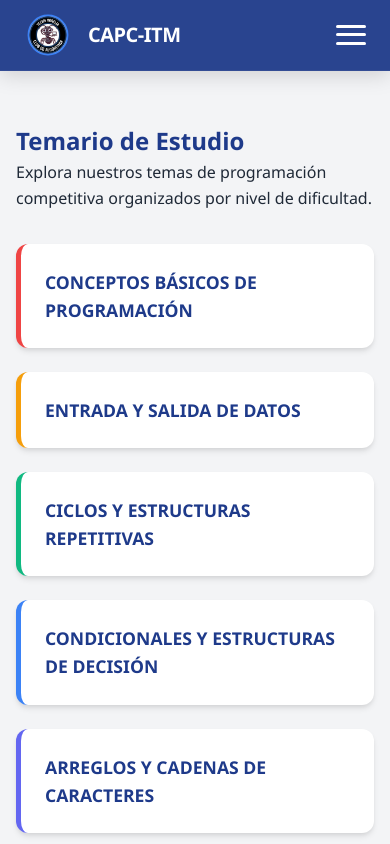
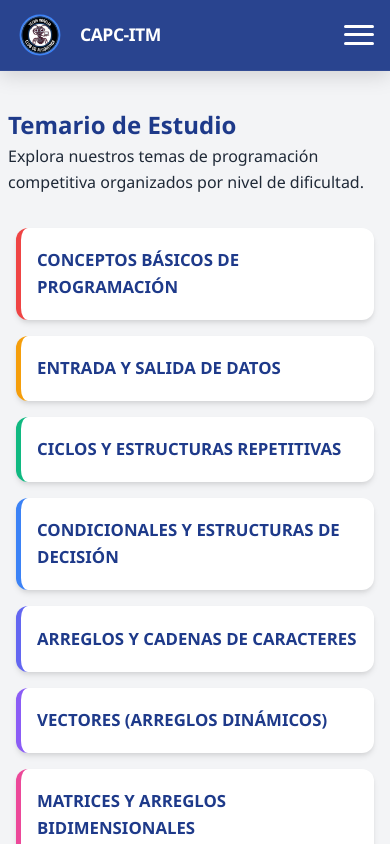
Before and after one commit to Cruzdev0131/algoritmiaITM-Morelia, a React (Vite) app: page /temario in a window 390 px wide. Shown: the top 844 px of the page. Built offline with nearby package versions, Linux system fonts and the light colour scheme.

Commit message:
fix responsive

```diff
--- a/src/components/Footer.css
+++ b/src/components/Footer.css
@@ -22,7 +22,8 @@
 
 .social-links a {
   color: white;
-  font-size: 1.5rem; /* Tamaño de íconos */
+  font-size: 1.5rem;
+  /* Tamaño de íconos */
   opacity: 0.8;
   transition: all 0.3s ease;
 }
@@ -48,3 +49,14 @@
   color: var(--accent);
   font-weight: bold;
 }
+
+/* --- Ajustes Móviles --- */
+@media (max-width: 768px) {
+  .site-footer {
+    padding: 2rem 1rem 1.5rem 1rem;
+  }
+
+  .social-links {
+    gap: 1.5rem;
+  }
+}
--- a/src/components/Navbar.css
+++ b/src/components/Navbar.css
@@ -14,7 +14,7 @@
 
   /* COLOR ORIGINAL: Usaba rgba manual.
      NUEVO: Usamos el mismo tono que var(--primary) (#1e3a8a) con transparencia */
-background-color: rgba(30, 58, 138, 0.85);
+  background-color: rgba(30, 58, 138, 0.85);
   backdrop-filter: blur(8px);
   border-bottom: 1px solid rgba(255, 255, 255, 0.1);
 
@@ -28,7 +28,8 @@ background-color: rgba(30, 58, 138, 0.85);
   background: rgba(30, 58, 138, 0.95);
 
   backdrop-filter: blur(12px);
-  box-shadow: 0 4px 20px rgba(0, 0, 0, 0.15); /* Sombra más suave */
+  box-shadow: 0 4px 20px rgba(0, 0, 0, 0.15);
+  /* Sombra más suave */
   border-bottom: 1px solid rgba(255, 255, 255, 0.05);
 }
 
@@ -70,7 +71,8 @@ background-color: rgba(30, 58, 138, 0.85);
 
 .navbar-wrapper.scrolled .club-logo {
   transform: scale(0.85);
-  border-color: var(--secondary); /* Usa tu color secundario cyan/azul claro */
+  border-color: var(--secondary);
+  /* Usa tu color secundario cyan/azul claro */
 }
 
 .club-info {
@@ -98,7 +100,8 @@ background-color: rgba(30, 58, 138, 0.85);
   font-weight: 400;
 
   /* PROPIEDADES PARA ANIMAR EL "BRINCO" */
-  max-height: 20px; /* Altura máxima inicial */
+  max-height: 20px;
+  /* Altura máxima inicial */
   opacity: 1;
   transform: translateY(0);
 
@@ -111,7 +114,8 @@ background-color: rgba(30, 58, 138, 0.85);
   max-height: 0;
   opacity: 0;
   margin-top: 0;
-  transform: translateY(-5px); /* Pequeño movimiento hacia arriba */
+  transform: translateY(-5px);
+  /* Pequeño movimiento hacia arriba */
   pointer-events: none;
 }
 
@@ -138,8 +142,8 @@ background-color: rgba(30, 58, 138, 0.85);
 }
 
 .navbar-wrapper.scrolled .desktop-links {
-   /* Opcional: Oscurecer un poco el fondo de los links al bajar */
-   background: rgba(0, 0, 0, 0.1);
+  /* Opcional: Oscurecer un poco el fondo de los links al bajar */
+  background: rgba(0, 0, 0, 0.1);
 }
 
 .desktop-links a {
@@ -159,9 +163,10 @@ background-color: rgba(30, 58, 138, 0.85);
 
 .desktop-links a.active-link {
   background: white;
-  color: var(--primary); /* Texto azul oscuro institucional */
+  color: var(--primary);
+  /* Texto azul oscuro institucional */
   font-weight: 700;
-  box-shadow: 0 2px 10px rgba(0,0,0,0.1);
+  box-shadow: 0 2px 10px rgba(0, 0, 0, 0.1);
 }
 
 /* --- Menú Hamburguesa --- */
@@ -179,7 +184,9 @@ background-color: rgba(30, 58, 138, 0.85);
 }
 
 @media (min-width: 768px) {
-  .hamburger-menu { display: none; }
+  .hamburger-menu {
+    display: none;
+  }
 }
 
 .hamburger-line {
@@ -191,9 +198,18 @@ background-color: rgba(30, 58, 138, 0.85);
   transform-origin: 1px;
 }
 
-.hamburger-menu.active .hamburger-line:nth-child(1) { transform: rotate(45deg); }
-.hamburger-menu.active .hamburger-line:nth-child(2) { opacity: 0; transform: translateX(20px); }
-.hamburger-menu.active .hamburger-line:nth-child(3) { transform: rotate(-45deg); }
+.hamburger-menu.active .hamburger-line:nth-child(1) {
+  transform: rotate(45deg);
+}
+
+.hamburger-menu.active .hamburger-line:nth-child(2) {
+  opacity: 0;
+  transform: translateX(20px);
+}
+
+.hamburger-menu.active .hamburger-line:nth-child(3) {
+  transform: rotate(-45deg);
+}
 
 /* --- Menú Móvil Overlay --- */
 .mobile-nav-overlay {
@@ -216,7 +232,7 @@ background-color: rgba(30, 58, 138, 0.85);
   height: 100vh;
   background: var(--bg-card);
   padding: 6rem 2rem 2rem 2rem;
-  box-shadow: -5px 0 25px rgba(0,0,0,0.2);
+  box-shadow: -5px 0 25px rgba(0, 0, 0, 0.2);
   display: flex;
   flex-direction: column;
   gap: 1.5rem;
@@ -241,7 +257,35 @@ background-color: rgba(30, 58, 138, 0.85);
   transition: background 0.2s;
 }
 
-.mobile-nav-list a.active, .mobile-nav-list a:hover {
+.mobile-nav-list a.active,
+.mobile-nav-list a:hover {
   color: var(--primary);
   background: #f1f5f9;
 }
+
+/* Ajustes para el Navbar en Móviles */
+@media (max-width: 768px) {
+  .club-title {
+    font-size: 1.1rem;
+    /* Título un poco más pequeño para evitar que se recorte */
+  }
+
+  .navbar-container {
+    padding: 0 1rem;
+    /* Reducir padding lateral para ganar área táctil */
+  }
+
+  .mobile-nav {
+    /* En vez de 75%, en celulares delgados a veces 80% o 85% es mejor,
+       pero se limitará a max-width 300px */
+    width: 80%;
+    padding: 5rem 1.5rem 2rem 1.5rem;
+  }
+
+  .mobile-nav-list a {
+    font-size: 1.1rem;
+    /* Más legible para tocar con el pulgar */
+    padding: 0.8rem 1rem;
+    /* Área táctil más grande */
+  }
+}
--- a/src/index.css
+++ b/src/index.css
@@ -71,3 +71,20 @@ a:hover { color: var(--primary); }
   margin: 0.5rem auto;
   border-radius: 2px;
 }
+
+/* --- Ajustes Globales para Móviles --- */
+@media (max-width: 768px) {
+  .main-content {
+    /* Reducimos el padding lateral en celulares */
+    padding-left: 0.5rem;
+    padding-right: 0.5rem;
+    /* Ajustamos el padding superior para el Navbar que es más pequeño */
+    padding-top: calc(var(--nav-height) + 1rem);
+  }
+
+  .section-title {
+    /* El clamp actualiza dinámicamente, pero para forzar en pantallas pequeñas
+       reducimos un poco el margen y la línea inferior */
+    margin-bottom: 1.5rem;
+  }
+}
--- a/src/pages/About.css
+++ b/src/pages/About.css
@@ -21,8 +21,8 @@
 /* Grid para las tarjetas del equipo */
 .team-grid {
   display: grid;
-  grid-template-columns: repeat(auto-fit, minmax(280px, 1fr));
-  gap: 2.5rem;
+  grid-template-columns: repeat(auto-fit, minmax(250px, 1fr));
+  gap: 2rem;
   padding: 1rem;
   margin-top: 2rem;
 }
@@ -31,3 +31,14 @@
 .team-grid .coder-card {
   height: 100%;
 }
+
+/* --- Ajustes Móviles --- */
+@media (max-width: 768px) {
+  .about-container {
+    padding: 1.5rem 0.5rem;
+  }
+
+  .team-grid {
+    padding: 0;
+  }
+}
--- a/src/pages/Blog.css
+++ b/src/pages/Blog.css
@@ -60,7 +60,8 @@
   border-bottom: 2px solid var(--gray-200);
 }
 
-.blog-post ul, .blog-post ol {
+.blog-post ul,
+.blog-post ol {
   margin-bottom: 2rem;
   padding-left: 1.5rem;
 }
@@ -68,3 +69,24 @@
 .blog-post li {
   margin-bottom: 0.8rem;
 }
+
+/* --- Ajustes Móviles --- */
+@media (max-width: 768px) {
+  .timeline-index {
+    padding: 1.5rem 1rem;
+  }
+
+  .timeline-index ul {
+    flex-direction: column;
+    gap: 1rem;
+  }
+
+  .timeline-index a {
+    width: 100%;
+    text-align: center;
+  }
+
+  .blog-media {
+    margin: 1.5rem auto;
+  }
+}
--- a/src/pages/Faq.css
+++ b/src/pages/Faq.css
@@ -3,11 +3,12 @@
 .faq-list {
   max-width: 1100px;
 
-margin: 6rem auto 4rem auto;
+  margin: 6rem auto 4rem auto;
   display: flex;
   flex-direction: column;
   gap: 1rem;
-  margin-bottom: 4rem; /* Espacio antes del footer */
+  margin-bottom: 4rem;
+  /* Espacio antes del footer */
 }
 
 .faq-item {
@@ -33,7 +34,8 @@ margin: 6rem auto 4rem auto;
   display: flex;
   justify-content: space-between;
   align-items: center;
-  user-select: none; /* Evita que se seleccione el texto al hacer clic rápido */
+  user-select: none;
+  /* Evita que se seleccione el texto al hacer clic rápido */
 }
 
 .faq-question:hover {
@@ -61,7 +63,8 @@ margin: 6rem auto 4rem auto;
   border-top: 1px solid #e5e7eb;
 
   /* --- LÓGICA DEL ACORDEÓN --- */
-  display: none; /* Oculto por defecto */
+  display: none;
+  /* Oculto por defecto */
   animation: slideDown 0.3s ease;
 }
 
@@ -71,6 +74,30 @@ margin: 6rem auto 4rem auto;
 }
 
 @keyframes slideDown {
-  from { opacity: 0; transform: translateY(-10px); }
-  to { opacity: 1; transform: translateY(0); }
+  from {
+    opacity: 0;
+    transform: translateY(-10px);
+  }
+
+  to {
+    opacity: 1;
+    transform: translateY(0);
+  }
 }
+
+/* --- Ajustes Móviles --- */
+@media (max-width: 768px) {
+  .faq-list {
+    margin: 3rem 1rem 2rem 1rem;
+  }
+
+  .faq-question {
+    padding: 1.2rem 1rem;
+    font-size: 0.95rem;
+  }
+
+  .faq-answer {
+    padding: 1.2rem 1rem;
+    font-size: 0.9rem;
+  }
+}
--- a/src/pages/Join.css
+++ b/src/pages/Join.css
@@ -63,7 +63,7 @@
   background: linear-gradient(135deg, #f8fafc 0%, #e2e8f0 100%);
   padding: 3rem 1rem;
   border-radius: 20px;
-  box-shadow: inset 0 0 20px rgba(0,0,0,0.05);
+  box-shadow: inset 0 0 20px rgba(0, 0, 0, 0.05);
 }
 
 .cta-box h3 {
@@ -96,19 +96,50 @@
   text-decoration: none;
   font-size: 1.1rem;
   transition: transform 0.2s, box-shadow 0.2s;
-  box-shadow: 0 4px 6px rgba(0,0,0,0.1);
+  box-shadow: 0 4px 6px rgba(0, 0, 0, 0.1);
 }
 
 .social-btn:hover {
   transform: translateY(-3px);
-  box-shadow: 0 8px 15px rgba(0,0,0,0.2);
+  box-shadow: 0 8px 15px rgba(0, 0, 0, 0.2);
   color: white;
 }
 
 /* Colores de marca */
-.whatsapp { background-color: #25D366; }
-.discord { background-color: #5865F2; }
-.facebook { background-color: #1877F2; }
+.whatsapp {
+  background-color: #25D366;
+}
+
+.discord {
+  background-color: #5865F2;
+}
+
+.facebook {
+  background-color: #1877F2;
+}
+
 .instagram {
   background: linear-gradient(45deg, #f09433 0%, #e6683c 25%, #dc2743 50%, #cc2366 75%, #bc1888 100%);
 }
+
+/* --- Ajustes Móviles --- */
+@media (max-width: 768px) {
+  .benefits-grid {
+    grid-template-columns: 1fr;
+    gap: 1.5rem;
+  }
+
+  .cta-box {
+    padding: 2rem 1rem;
+  }
+
+  .join-socials {
+    flex-direction: column;
+    align-items: stretch;
+    padding: 0 1rem;
+  }
+
+  .social-btn {
+    justify-content: center;
+  }
+}
--- a/src/pages/Temario.css
+++ b/src/pages/Temario.css
@@ -32,7 +32,7 @@
 .temario-list a:hover {
   transform: translateY(-5px);
   background: white;
-  box-shadow: 0 10px 20px rgba(0,0,0,0.1);
+  box-shadow: 0 10px 20px rgba(0, 0, 0, 0.1);
   color: var(--secondary);
 }
 
@@ -52,10 +52,52 @@
 }
 
 /* Colores variados para los items (opcional, estilo arcoiris) */
-.temario-list li:nth-child(1) a { border-left-color: #ef4444; } /* Rojo */
-.temario-list li:nth-child(2) a { border-left-color: #f59e0b; } /* Amarillo */
-.temario-list li:nth-child(3) a { border-left-color: #10b981; } /* Verde */
-.temario-list li:nth-child(4) a { border-left-color: #3b82f6; } /* Azul */
-.temario-list li:nth-child(5) a { border-left-color: #6366f1; } /* Indigo */
-.temario-list li:nth-child(6) a { border-left-color: #8b5cf6; } /* Violeta */
-.temario-list li:nth-child(7) a { border-left-color: #ec4899; } /* Rosa */
+.temario-list li:nth-child(1) a {
+  border-left-color: #ef4444;
+}
+
+/* Rojo */
+.temario-list li:nth-child(2) a {
+  border-left-color: #f59e0b;
+}
+
+/* Amarillo */
+.temario-list li:nth-child(3) a {
+  border-left-color: #10b981;
+}
+
+/* Verde */
+.temario-list li:nth-child(4) a {
+  border-left-color: #3b82f6;
+}
+
+/* Azul */
+.temario-list li:nth-child(5) a {
+  border-left-color: #6366f1;
+}
+
+/* Indigo */
+.temario-list li:nth-child(6) a {
+  border-left-color: #8b5cf6;
+}
+
+/* Violeta */
+.temario-list li:nth-child(7) a {
+  border-left-color: #ec4899;
+}
+
+/* Rosa */
+
+/* --- Ajustes Móviles --- */
+@media (max-width: 768px) {
+  .temario-list {
+    grid-template-columns: 1fr;
+    gap: 1rem;
+    padding: 0 0.5rem;
+  }
+
+  .temario-list a {
+    padding: 1.2rem 1rem;
+    font-size: 1.05rem;
+  }
+}
```
Also changed, not shown: src/pages/Home.css (+41 -8 lines).
